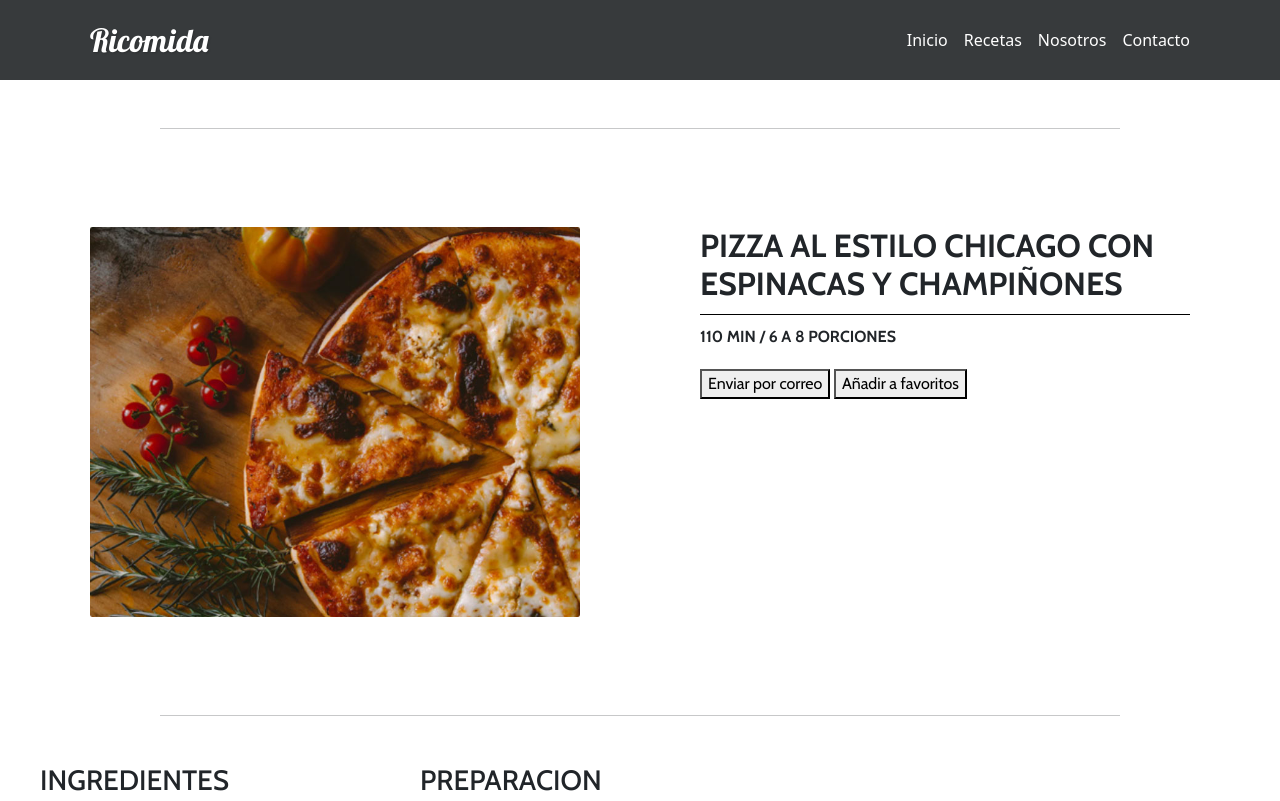
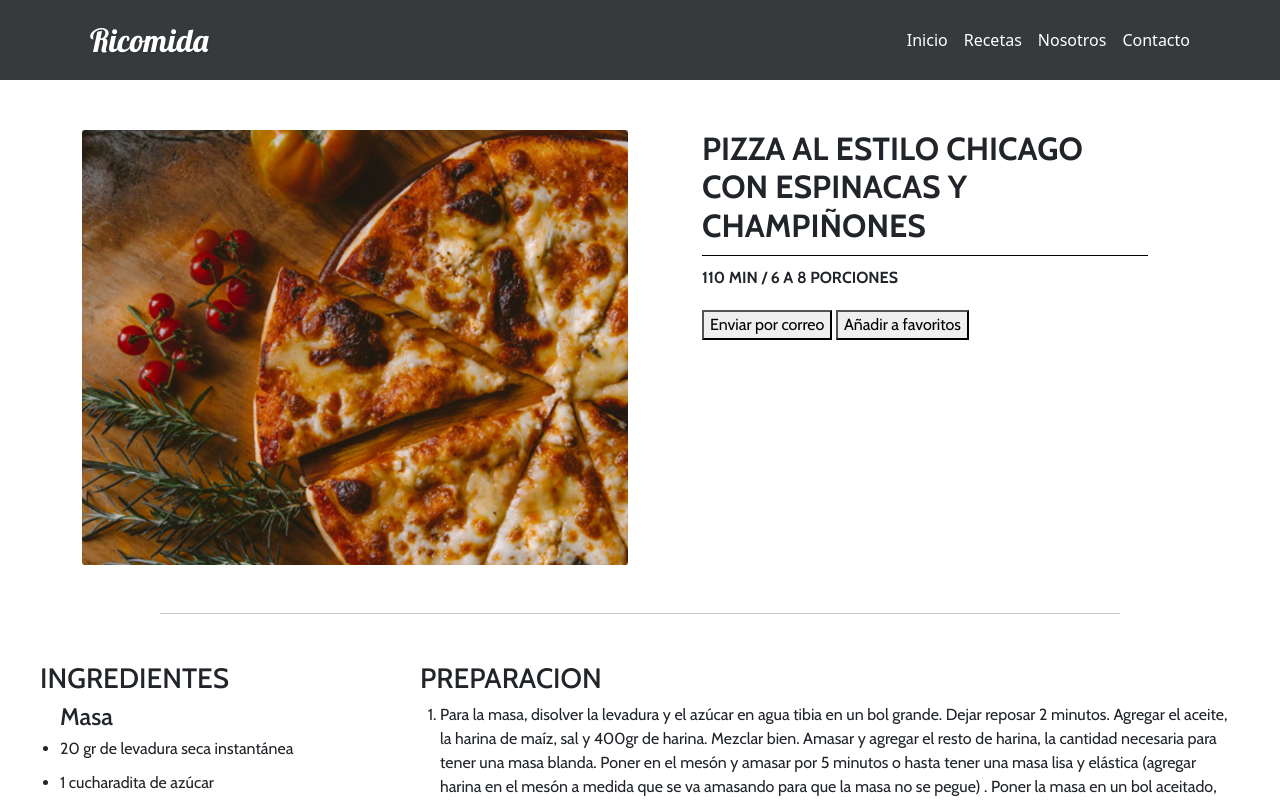
Before and after one commit to Cy5k0/Desaf-oRicomida, a plain HTML site: page index.html in a window 1280 px wide. Shown: the top 801 px of the page. Drawn offline with nearby package versions, Linux system fonts and the light colour scheme.

Commit message:
1er commit de branch, agregada las columnas

```diff
--- a/assets/css/styles.css
+++ b/assets/css/styles.css
@@ -51,7 +51,10 @@ html, body {
     width: 80%;
   }
 
-  .container-header {
+.plato img{
+
+}
+  .plato {
     max-width: 1200px;
     margin: 0 auto;
 }
@@ -68,18 +71,20 @@ html, body {
     padding:50px;
 }
 
-#img-header img {
+.plato img {
     width: 100%;
     height: auto;
+    padding-top: 50px;
 
 }
 
 .recipe-info {
     flex: 1;
-    max-width: 50%;
+    max-width: 100%;
     padding:50px;
     font-family: "cabin",sans-serif;
 }
+
 
 .separador_mid {
     width: 100%;
@@ -103,6 +108,7 @@ html, body {
   max-width: 1200px;
   margin: 0 auto;
 }
+
 
 .preparacion {
   flex: 1;
--- a/index.html
+++ b/index.html
@@ -41,26 +41,15 @@
     </nav>
   </header>
 
-    <!-- <section class ="container-header">
-        <hr class="separador mt-5 mb-5">
 
-        <div id="img-header"><img src="/assets/img/principal.jpg"></div>
-        <div><h2>PIZZA AL ESTILO CHICAGO CON ESPINACAS Y CHAMPIÑONES</h2></div>
-        <hr class="separador mt-5 mb-5">
-        <div><p>110 MIN / 6 A 8 PORCIONES</p></div>
-        <button>Enviar por correo</button>
-        <button>Añadir a favoritos</button>
-
-
-    </section> -->
-
-    <section class="container-header">
-        <hr class="separador mt-5 mb-5">
-        <div class="content-wrapper">
-            <div id="img-header">
+  <section class="plato">
+    <div class="container text-center">
+        <div class="row">
+            <div class="col">
                 <img src="/assets/img/principal.jpg" alt="Pizza al estilo Chicago">
             </div>
-            <div class="recipe-info">
+            <div class="col order-5">
+                <div class="recipe-info text-start">
                     <h2><b>PIZZA AL ESTILO CHICAGO CON ESPINACAS Y CHAMPIÑONES</b></h2>
                     <div class="separador_mid"> </div>
                     <p><b>110 MIN / 6 A 8 PORCIONES</b></p>
@@ -71,8 +60,12 @@
                 </div>
             </div>
         </div>
+    </div>
     <hr class="separador mt-5 mb-5">
 </section>
+    </header>
+
+
 
     <div class="recipe-container">
     <section class="ingredientes">
```
Lines whose indentation alone changed are shown as unchanged.
